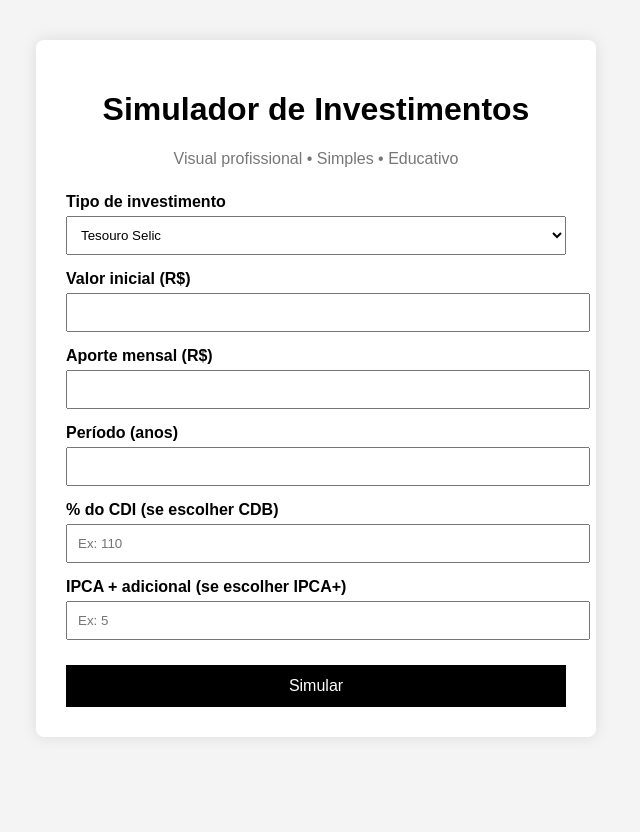
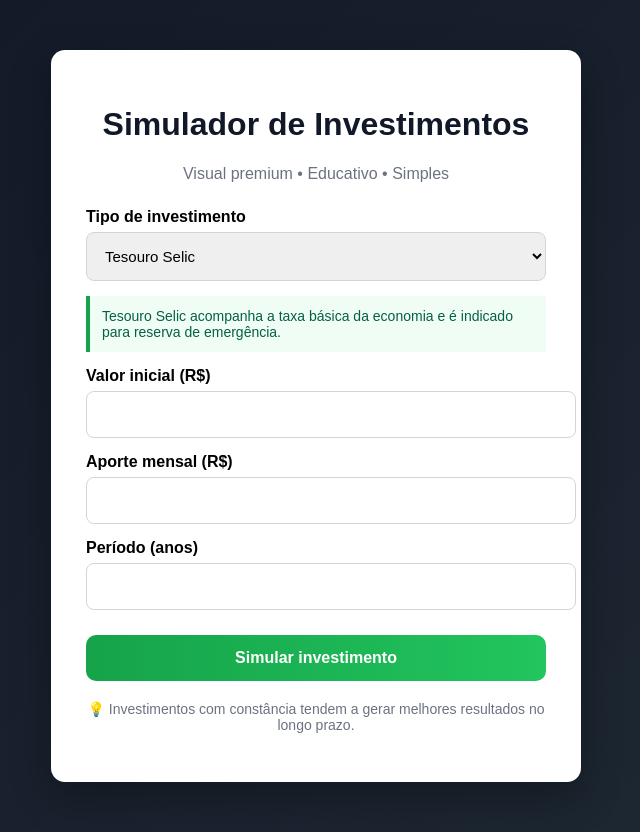
Before and after one commit to brandaoyan19-dotcom/Simulador-investimentos-flask, a Flask app: page / in a window 1280 px wide. Shown: the whole page, without its empty margins (324-964 px from the left). Before the commit the page ends 707 px from the top, so only its background shows below. Run offline with Flask 3, Linux system fonts and the light colour scheme.

Commit message:
atualização visual

```diff
--- a/app.py
+++ b/app.py
@@ -1,5 +1,4 @@
 from flask import Flask, render_template, request
-import math
 
 app = Flask(__name__)
 
@@ -13,7 +12,7 @@ def index():
         aporte = float(request.form.get("aporte"))
         anos = int(request.form.get("anos"))
 
-        selic = 0.105   # 10,5% ao ano (exemplo educativo)
+        selic = 0.105
         cdi = 0.10
         ipca = 0.045
 
@@ -35,7 +34,7 @@ def index():
         montante = capital
 
         for _ in range(meses):
-            montante = montante * (1 + taxa/12) + aporte
+            montante = montante * (1 + taxa / 12) + aporte
 
         investido = capital + aporte * meses
         rendimento = montante - investido
--- a/static/style.css
+++ b/static/style.css
@@ -1,73 +1,93 @@
 body {
-    font-family: Arial, sans-serif;
-    background: #f4f4f4;
+  font-family: 'Arial', sans-serif;
+  background: linear-gradient(135deg, #111827, #1f2933);
   margin: 0;
   padding: 0;
 }
 
 .container {
-    max-width: 500px;
-    margin: 40px auto;
+  max-width: 460px;
+  margin: 50px auto;
   background: #ffffff;
-    padding: 30px;
-    border-radius: 8px;
-    box-shadow: 0 0 15px rgba(0,0,0,0.1);
+  padding: 35px;
+  border-radius: 14px;
+  box-shadow: 0 15px 40px rgba(0,0,0,0.3);
 }
 
 h1 {
   text-align: center;
-    color: #000;
+  color: #111827;
 }
 
 .subtitle {
   text-align: center;
-    color: #777;
+  color: #6b7280;
   margin-bottom: 25px;
 }
 
 label {
+  font-weight: bold;
+  margin-top: 15px;
   display: block;
-    margin-top: 15px;
-    font-weight: bold;
 }
 
 input, select {
   width: 100%;
-    padding: 10px;
-    margin-top: 5px;
+  padding: 14px;
+  margin-top: 6px;
+  border-radius: 8px;
+  border: 1px solid #d1d5db;
+  font-size: 15px;
 }
 
 button {
   width: 100%;
   margin-top: 25px;
-    padding: 12px;
-    background: #000;
-    color: #fff;
+  padding: 14px;
+  background: linear-gradient(90deg, #16a34a, #22c55e);
   border: none;
+  color: white;
   font-size: 16px;
+  font-weight: bold;
+  border-radius: 10px;
   cursor: pointer;
 }
 
 button:hover {
-    background: #222;
+  opacity: 0.9;
+}
+
+.explicacao {
+  background: #f0fdf4;
+  border-left: 4px solid #16a34a;
+  padding: 12px;
+  margin: 15px 0;
+  font-size: 14px;
+  color: #065f46;
 }
 
 .card {
   margin-top: 30px;
-    padding: 20px;
-    border-left: 5px solid #cfa93d;
-    background: #fafafa;
+  padding: 25px;
+  background: #f9fafb;
+  border-radius: 12px;
+  border-left: 6px solid #16a34a;
+}
+
+.card h2 {
+  margin-top: 0;
 }
 
 .vale {
   margin-top: 15px;
   font-size: 20px;
   font-weight: bold;
-    color: #000;
+  color: #16a34a;
 }
 
 .exemplo {
-    margin-top: 10px;
+  margin-top: 20px;
   font-size: 14px;
-    color: #555;
+  color: #6b7280;
+  text-align: center;
 }
--- a/templates/index.html
+++ b/templates/index.html
@@ -5,19 +5,23 @@
   <title>Simulador de Investimentos</title>
   <link rel="stylesheet" href="/static/style.css">
 </head>
+
 <body>
-
   <div class="container">
     <h1>Simulador de Investimentos</h1>
-    <p class="subtitle">Visual profissional • Simples • Educativo</p>
+    <p class="subtitle">Visual premium • Educativo • Simples</p>
 
     <form method="post">
       <label>Tipo de investimento</label>
-        <select name="tipo" required>
+      <select name="tipo" id="tipo" onchange="atualizarCampos()" required>
         <option value="selic">Tesouro Selic</option>
-            <option value="cdi">CDB (CDI)</option>
+        <option value="cdi">CDB atrelado ao CDI</option>
         <option value="ipca">Tesouro IPCA+</option>
       </select>
+
+      <div id="explicacao" class="explicacao">
+        Tesouro Selic acompanha a taxa básica da economia e é indicado para reserva de emergência.
+      </div>
 
       <label>Valor inicial (R$)</label>
       <input type="number" name="capital" required>
@@ -28,31 +32,61 @@
       <label>Período (anos)</label>
       <input type="number" name="anos" required>
 
-        <label>% do CDI (se escolher CDB)</label>
+      <div id="campo_cdi" style="display:none;">
+        <label>% do CDI</label>
         <input type="number" name="perc_cdi" placeholder="Ex: 110">
+      </div>
 
-        <label>IPCA + adicional (se escolher IPCA+)</label>
+      <div id="campo_ipca" style="display:none;">
+        <label>IPCA adicional (%)</label>
         <input type="number" name="ipca_extra" placeholder="Ex: 5">
+      </div>
 
-        <button type="submit">Simular</button>
+      <button type="submit">Simular investimento</button>
     </form>
 
     {% if resultado %}
     <div class="card">
       <h2>{{ resultado.nome }}</h2>
-        <p><strong>Investido:</strong> R$ {{ resultado.investido }}</p>
+      <p><strong>Total investido:</strong> R$ {{ resultado.investido }}</p>
       <p><strong>Valor final:</strong> R$ {{ resultado.montante }}</p>
       <p><strong>Rendimento:</strong> R$ {{ resultado.rendimento }}</p>
       <p><strong>Ganho percentual:</strong> {{ resultado.percentual }}%</p>
 
       <div class="vale">{{ resultado.vale }}</div>
+    </div>
+    {% endif %}
 
     <p class="exemplo">
-            Exemplo: investir com constância tende a aumentar o patrimônio ao longo do tempo.
+      💡 Investimentos com constância tendem a gerar melhores resultados no longo prazo.
     </p>
   </div>
-    {% endif %}
-</div>
 
+  <script>
+    function atualizarCampos() {
+      const tipo = document.getElementById("tipo").value;
+      const campoCDI = document.getElementById("campo_cdi");
+      const campoIPCA = document.getElementById("campo_ipca");
+      const explicacao = document.getElementById("explicacao");
+
+      campoCDI.style.display = "none";
+      campoIPCA.style.display = "none";
+
+      if (tipo === "selic") {
+        explicacao.innerText =
+          "Tesouro Selic acompanha a taxa básica da economia. Ideal para reserva de emergência.";
+
+      } else if (tipo === "cdi") {
+        campoCDI.style.display = "block";
+        explicacao.innerText =
+          "CDBs atrelados ao CDI rendem uma porcentagem do CDI. Percentuais acima de 100% são mais atrativos.";
+
+      } else if (tipo === "ipca") {
+        campoIPCA.style.display = "block";
+        explicacao.innerText =
+          "Tesouro IPCA+ protege seu poder de compra e garante rendimento acima da inflação.";
+      }
+    }
+  </script>
 </body>
 </html>
```
Lines whose indentation alone changed are shown as unchanged.
